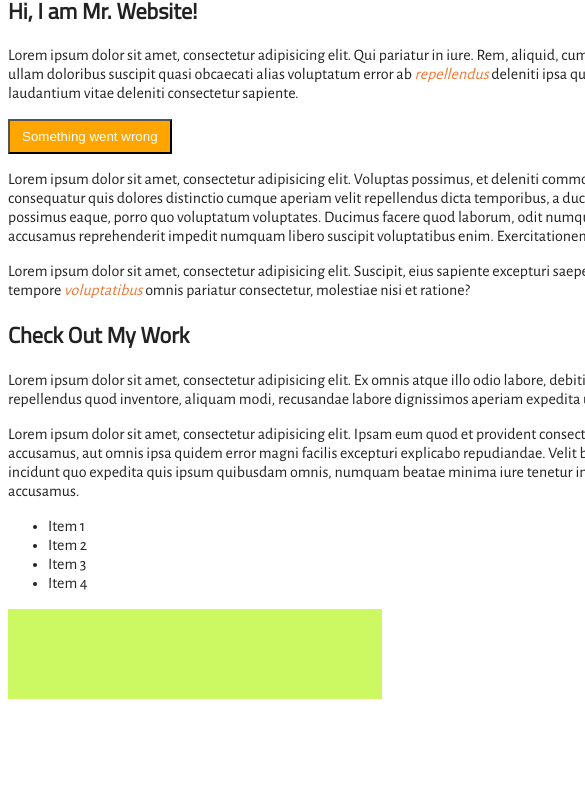
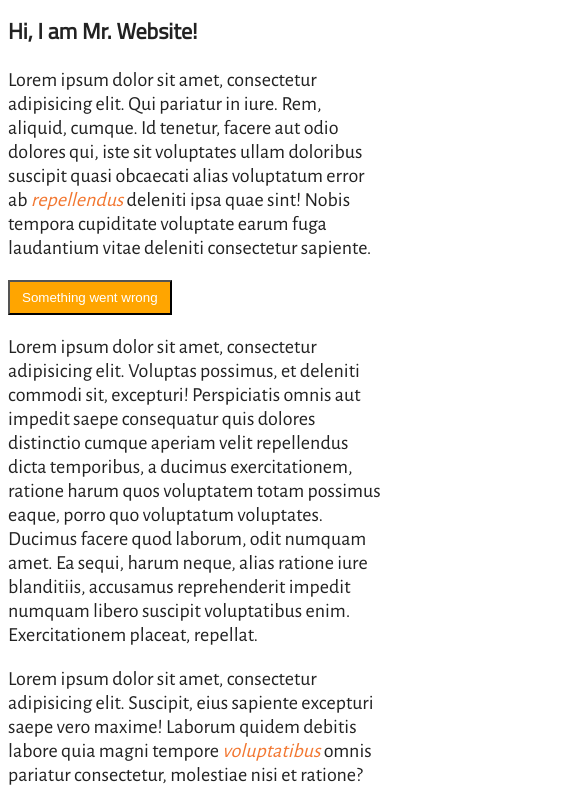
Before and after one commit to musicteachj/SimpleSass, a plain HTML site: page index.html in a window 390 px wide. Shown: the part 152-956 px from the top of the page, 585 px wide, since content can reach past the window. Before the commit the page ends 859 px from the top, so only its background shows below. Drawn offline with nearby package versions, Linux system fonts and the light colour scheme.

Commit message:
add media queries
add media queries

```diff
--- a/scss/main.scss
+++ b/scss/main.scss
@@ -9,6 +9,10 @@
 body {
   font-family: $text-font;
   color: $text-color;
+
+	@include large-screens {
+		font-size: 125%;
+	}
 }
 
 h1, h2, h3, h4 {
@@ -62,6 +66,10 @@ a {
 
 #main {
 	width: $content-width;
+	@include large-screens {
+		width: auto;
+		max-width: $content-width;
+	}
 	margin-left: auto;
 	margin-right: auto;
 
--- a/scss/partials/_mixins.scss
+++ b/scss/partials/_mixins.scss
@@ -1,3 +1,27 @@
+@mixin tiny-screens() {
+	@media only screen and (max-width: 320px) {
+		@content;
+	}
+}
+
+@mixin small-screens() {
+	@media only screen and (max-width: 480px) {
+		@content;
+	}
+}
+
+@mixin medium-screens() {
+	@media only screen and (max-width: 680px) {
+		@content;
+	}
+}
+
+@mixin large-screens() {
+	@media only screen and (max-width: 960px) {
+		@content;
+	}
+}
+
 @mixin google-font($font) {
 	$font: unquote($font);
 	@import url(https://fonts.googleapis.com/css?family=#{$font})
```
Also changed, not shown: css/main.css, 1 other file.
